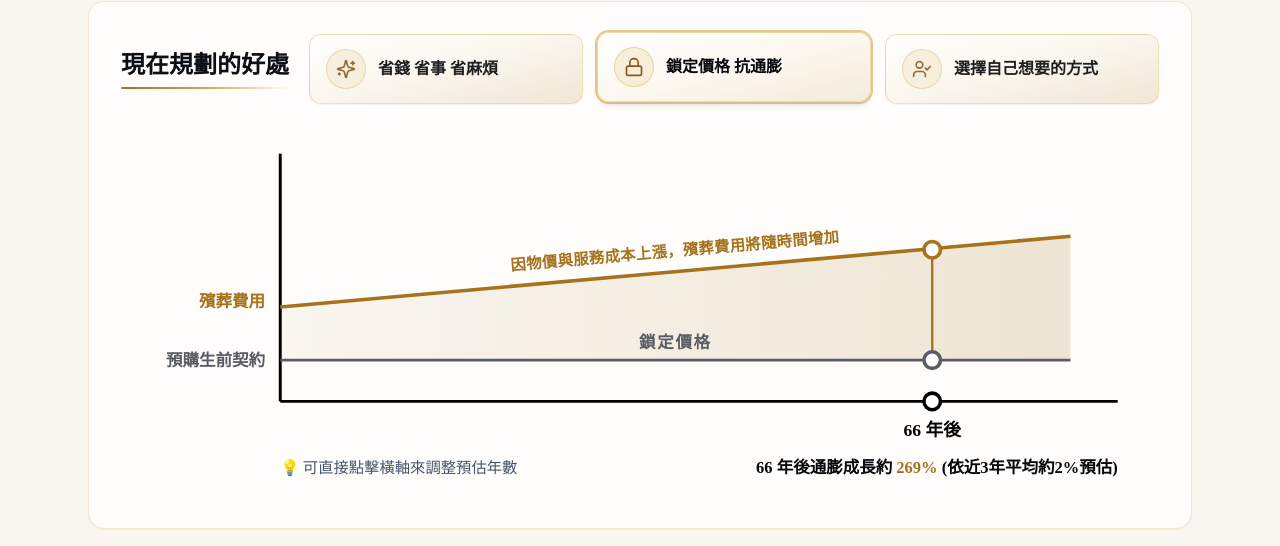
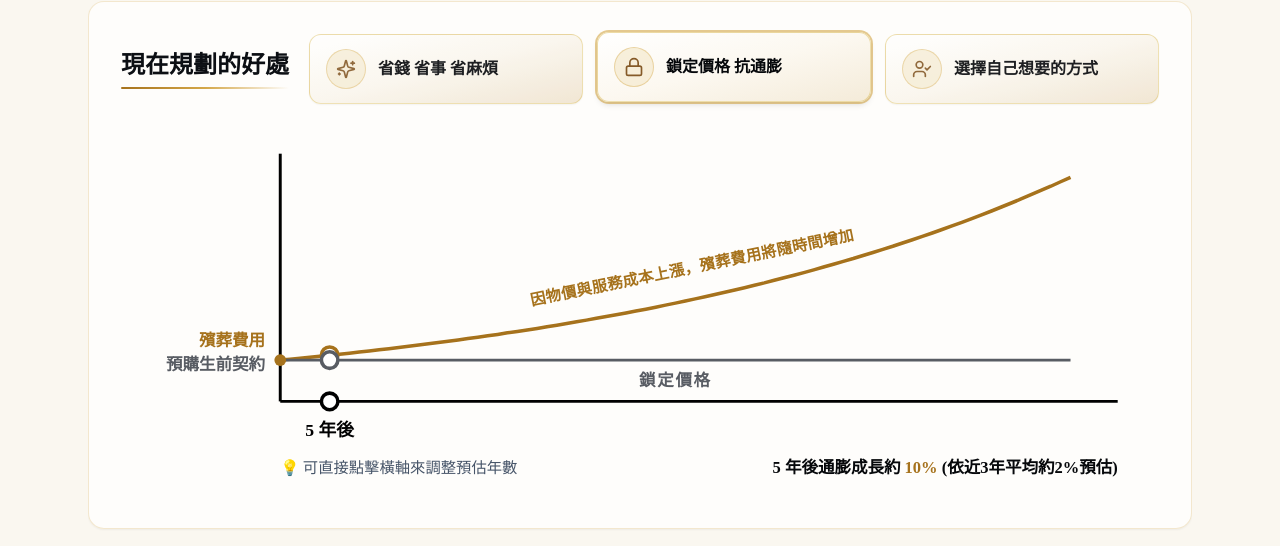
Before and after one commit to m9606286/baoci-life-website, a React (Vite) app: page /preneed in a window 1280 px wide. Shown: the part 997-1543 px from the top of the page. Built offline with nearby package versions, Linux system fonts and the light colour scheme.

Commit message:
Update PreneedContract.tsx

```diff
--- a/src/components/PreneedContract.tsx
+++ b/src/components/PreneedContract.tsx
@@ -43,19 +43,52 @@ export default function PreneedConcept() {
   const ref = Array.isArray(revealResult) ? revealResult[0] : revealResult;
 
   const [activeIndex, setActiveIndex] = useState<number>(1);
-  const [years, setYears] = useState<number>(66); // 預設 66 年，最多 80 年
+  const [years, setYears] = useState<number>(5); // 預設為 5 年後，最多 80 年
 
-  // 以近三年平均 2% 複利計算成長百分比
-  const growthPercent = Math.round((Math.pow(1 + 0.02, years) - 1) * 100);
-  const currentSvgX = Math.min(135 + (years / 80) * 670, 805);
+  // SVG 座標基準常數
+  const startX = 135;
+  const endX = 805;
+  const chartWidth = endX - startX; // 670
+  const baseLineY = 190; // 起點相同：預購生前契約與殯葬費用皆從 y=190 出發
+  const maxGrowthHeight = 155; // 80 年時往上攀升的最大高度 (190 - 155 = 35)
+  const maxMultiplier = Math.pow(1.02, 80) - 1; // 80年總複利增幅約 3.8754
+
+  // 依據年份 t 計算真實複利曲線上的 Y 座標
+  const getInflationY = (t: number) => {
+    const multiplier = Math.pow(1.02, t) - 1;
+    return baseLineY - (multiplier / maxMultiplier) * maxGrowthHeight;
+  };
+
+  // 產生真實複利指數曲線的路徑 (每 1 年取一個點平滑連接)
+  const generateCurvePoints = (maxYear: number) => {
+    const points: string[] = [];
+    for (let t = 0; t <= maxYear; t++) {
+      const x = startX + (t / 80) * chartWidth;
+      const y = getInflationY(t);
+      points.push(`${x.toFixed(1)},${y.toFixed(1)}`);
+    }
+    return points;
+  };
+
+  const fullCurvePoints = generateCurvePoints(80);
+  const fullCurvePath = `M ${fullCurvePoints.join(' L ')}`;
+
+  // 計算當前選中年份的座標與成長百分比
+  const growthPercent = Math.round((Math.pow(1.02, years) - 1) * 100);
+  const currentSvgX = startX + (years / 80) * chartWidth;
+  const currentCurveY = getInflationY(years);
+
+  // 動態差額填充區（從起點到目前選中年份的曲線下方陰影）
+  const activeCurvePoints = generateCurvePoints(years);
+  const savedAreaPolygon = `${startX},${baseLineY} ${activeCurvePoints.join(' ')} ${currentSvgX.toFixed(1)},${baseLineY}`;
 
   // 點擊橫軸互動
   const handleSvgClick = (e: React.MouseEvent<SVGSVGElement>) => {
     const rect = e.currentTarget.getBoundingClientRect();
     const clickX = e.clientX - rect.left;
     const svgX = (clickX / rect.width) * 880;
-    if (svgX >= 135 && svgX <= 805) {
-      const calculatedYears = Math.round(((svgX - 135) / 670) * 80);
+    if (svgX >= startX && svgX <= endX) {
+      const calculatedYears = Math.round(((svgX - startX) / chartWidth) * 80);
       setYears(Math.max(1, Math.min(80, calculatedYears)));
     }
   };
@@ -149,10 +182,10 @@ export default function PreneedConcept() {
             </p>
           </div>
 
-          {/* 資訊圖表大卡片：把「現在規劃的好處」整列放在縱軸上方、同一個方格內 */}
+          {/* 資訊圖表大卡片 */}
           <div className="w-full overflow-x-auto bg-white/70 rounded-2xl p-5 sm:p-8 border border-gold-400/25 shadow-sm">
 
-            {/* 頂部橫列：「現在規劃的好處」（無右邊箭頭）＋ 三張核心卡片並排 */}
+            {/* 頂部橫列：「現在規劃的好處」＋ 三張核心卡片並排 */}
             <div className="mb-8 flex flex-col lg:flex-row lg:items-center gap-5">
               <div className="shrink-0">
                 <h4 className="font-serif-tc text-xl sm:text-2xl font-bold text-ink-900 whitespace-nowrap">
@@ -161,7 +194,6 @@ export default function PreneedConcept() {
                 <div className="w-full h-[2.5px] bg-gradient-to-r from-[#A6721C] via-gold-400 to-transparent rounded-full mt-1.5" />
               </div>
 
-              {/* 三張卡片並排 */}
               <div className="grid grid-cols-1 sm:grid-cols-3 gap-3.5 flex-1">
                 {benefitBubbles.map((item, idx) => {
                   const IconComp = item.icon;
@@ -192,7 +224,7 @@ export default function PreneedConcept() {
               </div>
             </div>
 
-            {/* 下方 SVG 雙線抗通膨趨勢座標圖 */}
+            {/* 下方 SVG 雙線抗通膨趨勢座標圖（同一起點 + 真實 2% 複利指數曲線） */}
             <div className="min-w-[660px]">
               <svg
                 viewBox="0 0 880 305"
@@ -201,22 +233,22 @@ export default function PreneedConcept() {
               >
                 <defs>
                   <linearGradient id="savedAreaGrad" x1="0%" y1="0%" x2="100%" y2="0%">
-                    <stop offset="0%" stopColor="#A6721C" stopOpacity="0.05" />
-                    <stop offset="100%" stopColor="#A6721C" stopOpacity="0.18" />
+                    <stop offset="0%" stopColor="#A6721C" stopOpacity="0.06" />
+                    <stop offset="100%" stopColor="#A6721C" stopOpacity="0.22" />
                   </linearGradient>
                 </defs>
 
-                {/* 動態差額填充區 */}
+                {/* 動態差額填充區（隨真實複利曲線擴張） */}
                 <polygon
-                  points={`135,145 ${currentSvgX},${145 - (currentSvgX - 135) * 0.088} 805,85 805,190 135,190`}
+                  points={savedAreaPolygon}
                   fill="url(#savedAreaGrad)"
                 />
 
                 {/* 縱軸 (Y軸) - 黑色 */}
                 <line
-                  x1="135"
+                  x1={startX}
                   y1="225"
-                  x2="135"
+                  x2={startX}
                   y2="15"
                   stroke="#000000"
                   strokeWidth="2.5"
@@ -224,7 +256,7 @@ export default function PreneedConcept() {
 
                 {/* 橫軸 (X軸) - 黑色 */}
                 <line
-                  x1="135"
+                  x1={startX}
                   y1="225"
                   x2="845"
                   y2="225"
@@ -232,64 +264,70 @@ export default function PreneedConcept() {
                   strokeWidth="2.5"
                 />
 
-                {/* 軸標籤 */}
-                <text x="122" y="145" textAnchor="end" className="font-serif-tc font-bold fill-[#A6721C] text-[14px]">
+                {/* 左側標籤（同一起點 y=190） */}
+                <text x="122" y="178" textAnchor="end" className="font-serif-tc font-bold fill-[#A6721C] text-[14px]">
                   殯葬費用
                 </text>
-                <text x="122" y="195" textAnchor="end" className="font-serif-tc font-bold fill-[#585c63] text-[14px]">
+                <text x="122" y="198" textAnchor="end" className="font-serif-tc font-bold fill-[#585c63] text-[14px]">
                   預購生前契約
                 </text>
 
-                {/* 上方斜線：通貨膨脹費用趨勢 */}
-                <line
-                  x1="135"
-                  y1="145"
-                  x2="805"
-                  y2="85"
+                {/* 上方指數曲線：真實逐年 2% 複利通膨趨勢 */}
+                <path
+                  d={fullCurvePath}
+                  fill="none"
                   stroke="#A6721C"
                   strokeWidth="3"
                 />
                 <text
-                  x="470"
-                  y="102"
+                  x="485"
+                  y="116"
                   textAnchor="middle"
-                  transform="rotate(-5.0, 470, 102)"
+                  transform="rotate(-11.5, 485, 116)"
                   className="font-serif-tc font-semibold fill-[#A6721C] text-[13px] tracking-wide"
                 >
                   因物價與服務成本上漲，殯葬費用將隨時間增加
                 </text>
 
-                {/* 下方水平線：預購生前契約鎖定價格 */}
+                {/* 下方水平線：預購生前契約鎖定價格（從同一起點 y=190 水平延伸） */}
                 <line
-                  x1="135"
-                  y1="190"
-                  x2="805"
-                  y2="190"
+                  x1={startX}
+                  y1={baseLineY}
+                  x2={endX}
+                  y2={baseLineY}
                   stroke="#585c63"
                   strokeWidth="2.5"
                 />
                 <text
                   x="470"
-                  y="180"
+                  y="212"
                   textAnchor="middle"
                   className="font-serif-tc font-bold fill-[#585c63] text-[14px] tracking-widest"
                 >
                   鎖定價格
                 </text>
 
+                {/* 起點圓點（標示兩者從同一起點出發） */}
+                <circle
+                  cx={startX}
+                  cy={baseLineY}
+                  r={5}
+                  fill="#A6721C"
+                />
+
                 {/* 動態點擊連動節點 */}
                 <g>
                   <line
                     x1={currentSvgX}
-                    y1={145 - (currentSvgX - 135) * 0.088}
+                    y1={currentCurveY}
                     x2={currentSvgX}
-                    y2={190}
+                    y2={baseLineY}
                     stroke="#A6721C"
                     strokeWidth="2"
                   />
                   <circle
                     cx={currentSvgX}
-                    cy={145 - (currentSvgX - 135) * 0.088}
+                    cy={currentCurveY}
                     r={7}
                     fill="#ffffff"
                     stroke="#A6721C"
@@ -297,7 +335,7 @@ export default function PreneedConcept() {
                   />
                   <circle
                     cx={currentSvgX}
-                    cy={190}
+                    cy={baseLineY}
                     r={7}
                     fill="#ffffff"
                     stroke="#585c63"
@@ -305,7 +343,7 @@ export default function PreneedConcept() {
                   />
                   <circle
                     cx={currentSvgX}
-                    cy={225}
+                    cy="225"
                     r={7}
                     fill="#ffffff"
                     stroke="#000000"
@@ -323,7 +361,7 @@ export default function PreneedConcept() {
 
                 {/* 左下方（橫縱軸 0 點下方）：提示文字 */}
                 <text
-                  x="135"
+                  x={startX}
                   y="286"
                   textAnchor="start"
                   className="font-sans text-[13px] fill-slate-600 font-medium"
@@ -331,7 +369,7 @@ export default function PreneedConcept() {
                   💡 可直接點擊橫軸來調整預估年數
                 </text>
 
-                {/* 右下方（與左側提示文字水平平行並列，且貼近橫軸）：通膨數據說明 */}
+                {/* 右下方（與左側提示文字水平平行並列）：通膨數據說明 */}
                 <text
                   x="845"
                   y="286"
```
